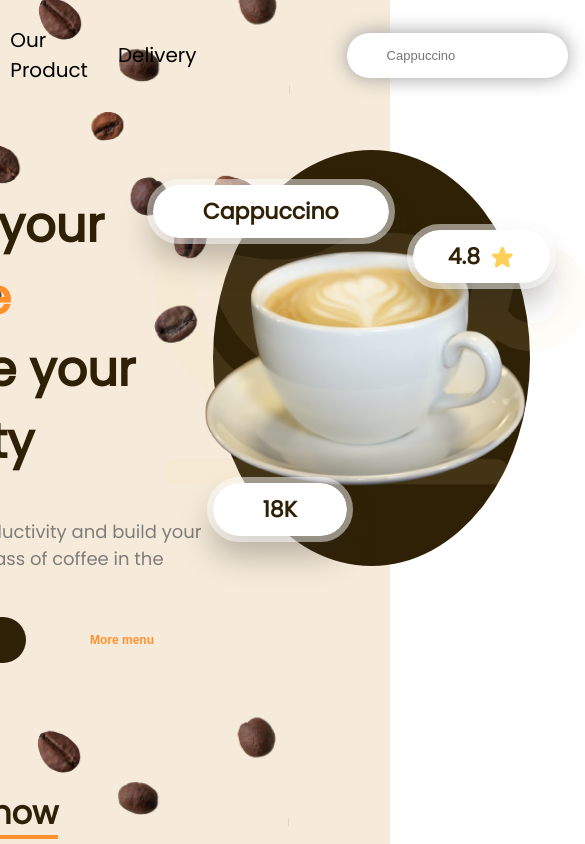
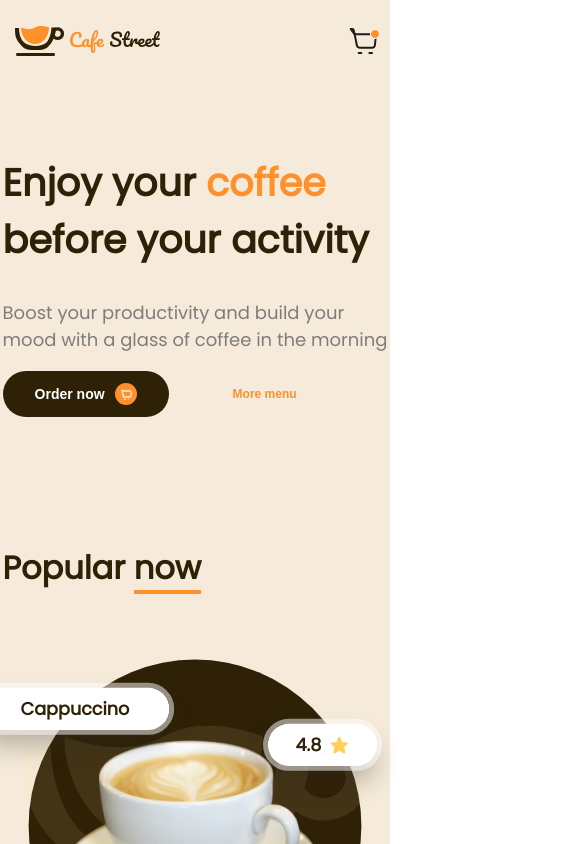
Before and after one commit to LadeMor/coffie-street, a React (Create React App) app: page / in a window 390 px wide. Shown: the top 844 px of the page, 585 px wide, since content can reach past the window. Built offline with nearby package versions, Linux system fonts and the light colour scheme.

Commit message:
Finished fixing z-index of main-preview, started responsive layout

```diff
--- a/src/components/header/Header.scss
+++ b/src/components/header/Header.scss
@@ -3,7 +3,6 @@ header{
     font-family: 'Poppins';
     padding-bottom: 40px;
     position: relative;
-
 
     nav{
         display: flex;
@@ -12,7 +11,8 @@ header{
         align-items: center;
         padding: 25px 0px 25px 0px;
         position: relative;
-       z-index: 2;
+        z-index: 3;
+
         .header-main-logo{
 
         }
@@ -81,4 +81,38 @@ header{
 
 
     }
+
+    @media screen and (max-width: 1400px) {
+        nav{
+            padding-left:10px;
+            padding-right: 10px;
+        }
+    }
+
+    @media screen and (max-width: 960px) {
+        nav{
+            .header-navigation{
+                .header-links{
+                    display: none;
+                }
+            }
+        }
+    }
+
+    @media screen and (max-width: 470px) {
+        nav{
+            .header-search-panel{
+                .header-search-panel-input-container{
+
+                    input{
+                        display: none;
+                    }
+
+                    img{
+                        display: none;
+                    }
+                }
+            }
+        }
+    }
 }
--- a/src/pages/main/Main.tsx
+++ b/src/pages/main/Main.tsx
@@ -19,12 +19,12 @@ const Main = () => {
         <React.Fragment>
             <Header />
             <MainPreview/>
-            <CoffieList/>
-            <Delivery/>
-            <AboutUs/>
-            <ProductsMenu/>
-            <Customers/>
-            <Discount/>
+            {/* <CoffieList/> */}
+            {/* <Delivery/> */}
+            {/* <AboutUs/> */}
+            {/* <ProductsMenu/> */}
+            {/* <Customers/> */}
+            {/* <Discount/> */}
         </React.Fragment>
     );
 }
--- a/src/sections/about-us/AboutUs.scss
+++ b/src/sections/about-us/AboutUs.scss
@@ -59,12 +59,22 @@
             }
         }
 
-        .about-us-exclude{
+        .about-us-exclude-wrapper{
+            position: absolute;
 
-            position: absolute;
-            z-index: 1;
+            width: 100%;
+            height: 100%;
+            .about-us-exclude{
+
+                position: absolute;
+                z-index: 1;
+            }
         }
-    }
 
 
+    }
 }
+
+@media screen and (max-width:1070px) {
+
+}
--- a/src/sections/about-us/AboutUs.tsx
+++ b/src/sections/about-us/AboutUs.tsx
@@ -23,7 +23,10 @@ const AboutUs = () => {
                                     <button>Get your coffie</button>
                             </div>
                         </div>
-                        <img src={about_us_exclude} alt="Coffie cups" className="about-us-exclude"/>
+                        {/* <div className="about-us-exclude-wrapper">
+                            <img src={about_us_exclude} alt="Coffie cups" className="about-us-exclude"/>
+                        </div> */}
+
                     </div>
                 </Container>
             </section>
--- a/src/sections/customers/Customers.scss
+++ b/src/sections/customers/Customers.scss
@@ -69,6 +69,7 @@
                 flex-direction: row;
                 justify-content: center;
                 align-items: center;
+
                 gap: 120px;
 
                 .customer-slide{
--- a/src/sections/main-preview/MainPreview.scss
+++ b/src/sections/main-preview/MainPreview.scss
@@ -6,12 +6,14 @@
     color: var(--secondary-color);
     padding-bottom: 280px;
 
+
+
     .main-preview-block{
         display: flex;
         flex-direction: row;
         justify-content: space-between;
         position: relative;
-        z-index: 1;
+        z-index: 2;
 
         .main-preview-block-image{
             position: relative;
@@ -23,6 +25,8 @@
             display: flex;
             justify-content: center;
             align-items: center;
+            position: relative;
+            z-index: 2;
             .main-preview-block-image-exclude{
                 position: absolute;
 
@@ -153,13 +157,93 @@
 
     }
 
+
     .bg-top-coffie-beans{
         position: absolute;
-        right: 100px;
-        top:-180px;
-
+        right: -180px;
+        top:-210px;
+        z-index: 1;
 
     }
 
 
 }
+
+
+
+@media screen and (max-width:1600px) {
+    .bg-top-coffie-beans{
+        display: none;
+    }
+
+    .bg-bottom-coffie-beans{
+        display: none;
+    }
+}
+
+@media screen and (max-width: 1400px) {
+    #main-preview{
+        .main-preview-block{
+            padding-left: 30px;
+            padding-right: 30px;
+        }
+    }
+}
+
+@media screen and (max-width:1000px) {
+    #main-preview{
+        .main-preview-block{
+            flex-direction: column;
+            justify-content: center;
+            align-items: center;
+        }
+    }
+
+}
+
+@media screen and (max-width:567px) {
+    #main-preview{
+        .main-preview-block{
+            .main-preview-block-image{
+                transform: scale(0.8);
+            }
+        }
+    }
+}
+
+@media screen and (max-width:479px) {
+    #main-preview{
+        .main-preview-block{
+            .main-preview-block-text h1{
+                font-size: 38px;
+
+            }
+        }
+
+        .main-preview-block{
+            padding-left: 10px;
+            padding-right: 10px;
+        }
+    }
+}
+
+@media screen and (max-width:375px) {
+    #main-preview{
+        overflow-x: hidden;
+        .main-preview-block{
+            .main-preview-block-image{
+                transform: scale(0.6);
+            }
+
+            .main-preview-block-text h1{
+                font-size: 28px;
+
+            }
+
+            .main-preview-block-text p{
+                font-size: 14px;
+
+            }
+        }
+    }
+}
--- a/src/sections/main-preview/MainPreview.tsx
+++ b/src/sections/main-preview/MainPreview.tsx
@@ -10,12 +10,11 @@ import white_card_icon from "../../assets/icons/card-icon-white.svg";
 import bg_coffie_beans from "../../assets/images/bg-coffie-beans.png";
 
 const MainPreview = () => {
-    return(
+    return (
         <section id="main-preview">
             <Container>
                 <div className="main-preview-block">
                     <div className="main-preview-block-text">
-                            {/* Fix z-index of this block !!! */}
                         <div>
                             <h1>Enjoy your <span className="coffie-focus">coffee</span> <br /> before your activity</h1>
                             <p>Boost your productivity and build your<br /> mood with a glass of coffee in the morning</p>
@@ -44,9 +43,10 @@ const MainPreview = () => {
                         </TransparentBorderBox>
 
                     </div>
+                    <img src={bg_coffie_beans} alt="Coffie beans" className="bg-top-coffie-beans" />
+                </div>
 
-                    </div>
-                    <img src={bg_coffie_beans} alt="Coffie beans" className="bg-top-coffie-beans" />
+
             </Container>
         </section>
     );
```
Lines whose indentation alone changed are shown as unchanged.
